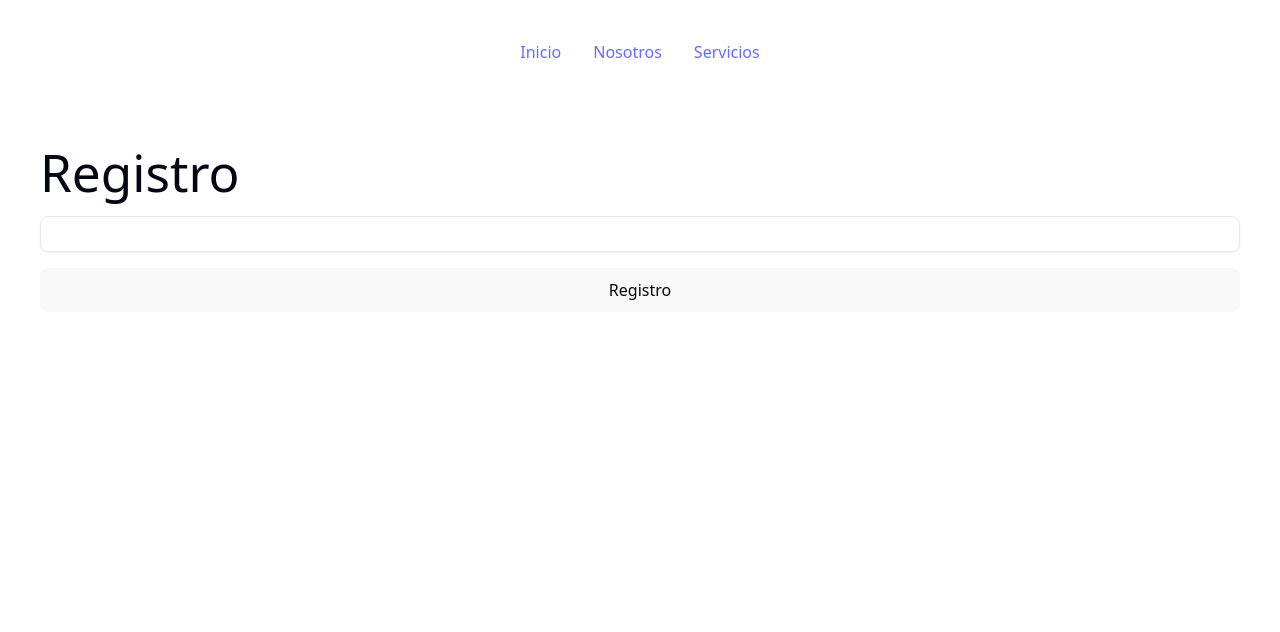
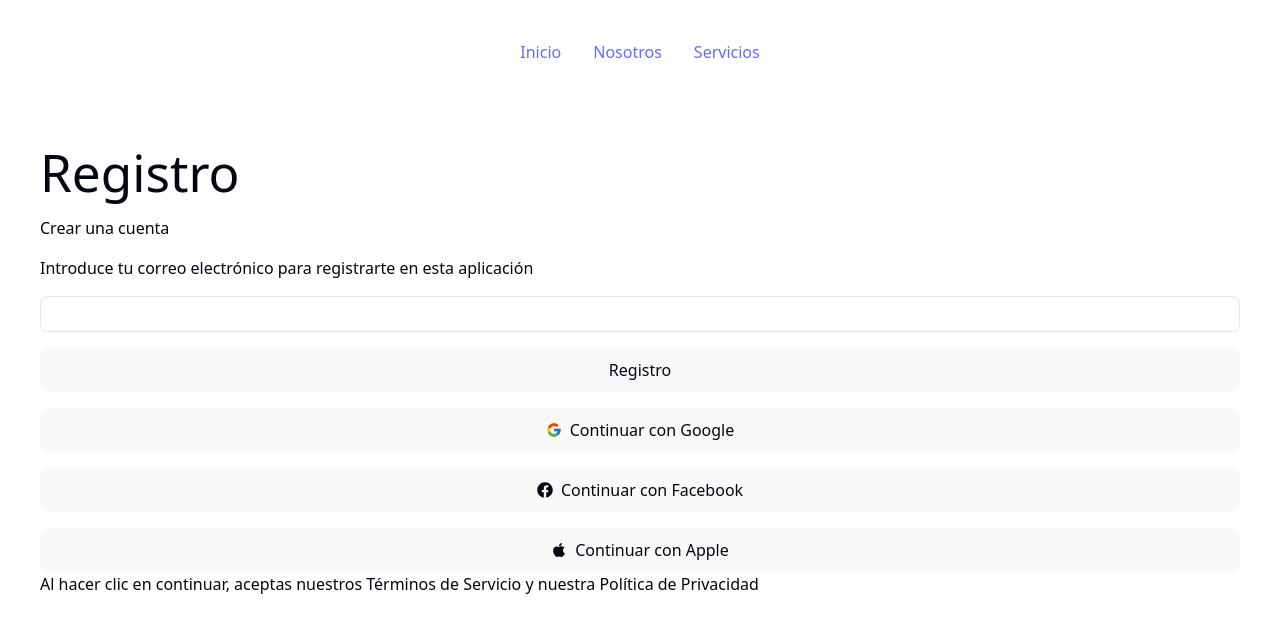
Before and after one commit to Odyssoft-Team/smartpet, a React (Vite) app: page /registro in a window 1280 px wide. Shown: the top 632 px of the page. Built offline with nearby package versions, Linux system fonts and the light colour scheme.

Commit message:
registro

```diff
--- a/package.json
+++ b/package.json
@@ -24,6 +24,7 @@
     "react": "^19.1.1",
     "react-day-picker": "^9.11.0",
     "react-dom": "^19.1.1",
+    "react-icons": "^5.5.0",
     "react-router-dom": "^7.9.3",
     "tailwind-merge": "^3.3.1",
     "zustand": "^5.0.8"
--- a/src/domains/registro/pages/RegistroPage.tsx
+++ b/src/domains/registro/pages/RegistroPage.tsx
@@ -1,5 +1,10 @@
 import { Button } from "@/components/ui/button";
 import { Input } from "@/components/ui/input";
+
+import { FaFacebook } from "react-icons/fa";
+import { FcGoogle } from "react-icons/fc";
+import { FaApple } from "react-icons/fa";
+
 
 export default function ServicesPage() {
   return (
@@ -7,6 +12,8 @@ export default function ServicesPage() {
 
       <div className="flex flex-col gap-4">
         <h1>Registro</h1>
+        <h2>Crear una cuenta</h2>
+        <p>Introduce tu correo electrónico para registrarte en esta aplicación</p>
         <Input />
         <Button
           size={"icon"}
@@ -16,7 +23,36 @@ export default function ServicesPage() {
         >
           Registro
         </Button>
+        <Button
+          size={"icon"}
+          variant={"default"}
+          className="w-auto h-auto p-2 text-icon hover:text-icon cursor-pointer"
+        //onClick={() => setOpenBusiness(!openBusiness)}
+        >
+          <FcGoogle />
+          Continuar con Google
+        </Button>
+        <Button
+          size={"icon"}
+          variant={"default"}
+          className="w-auto h-auto p-2 text-icon hover:text-icon cursor-pointer"
+        //onClick={() => setOpenBusiness(!openBusiness)}
+        >
+          <FaFacebook />
+          Continuar con Facebook
+        </Button>
+        <Button
+          size={"icon"}
+          variant={"default"}
+          className="w-auto h-auto p-2 text-icon hover:text-icon cursor-pointer"
+        //onClick={() => setOpenBusiness(!openBusiness)}
+        >
+          <FaApple />
+
+          Continuar con Apple
+        </Button>
       </div>
+      <p>Al hacer clic en continuar, aceptas nuestros Términos de Servicio y nuestra Política de Privacidad</p>
 
     </div>
   );
```
Also changed, not shown: 1 other file (tests, documents, lock files or other folders). Lines whose indentation alone changed are shown as unchanged.
